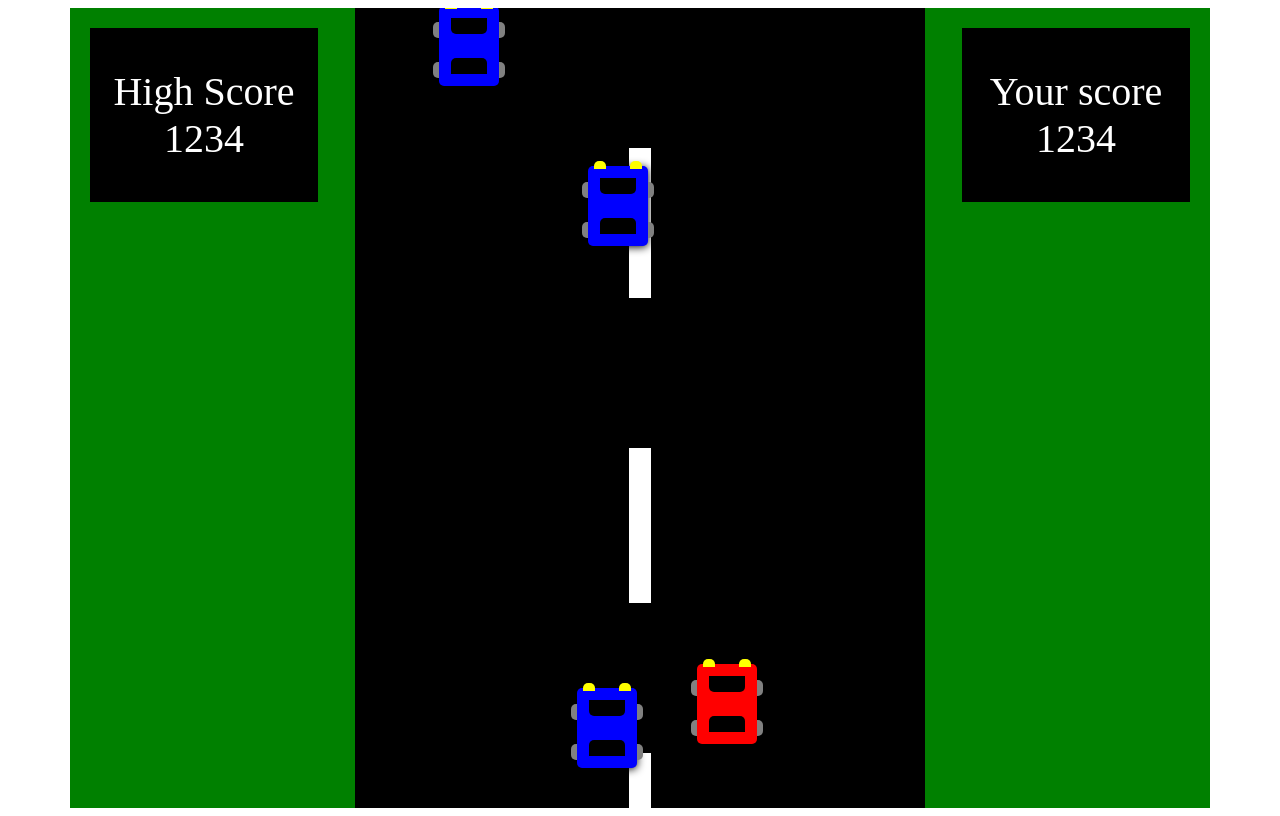
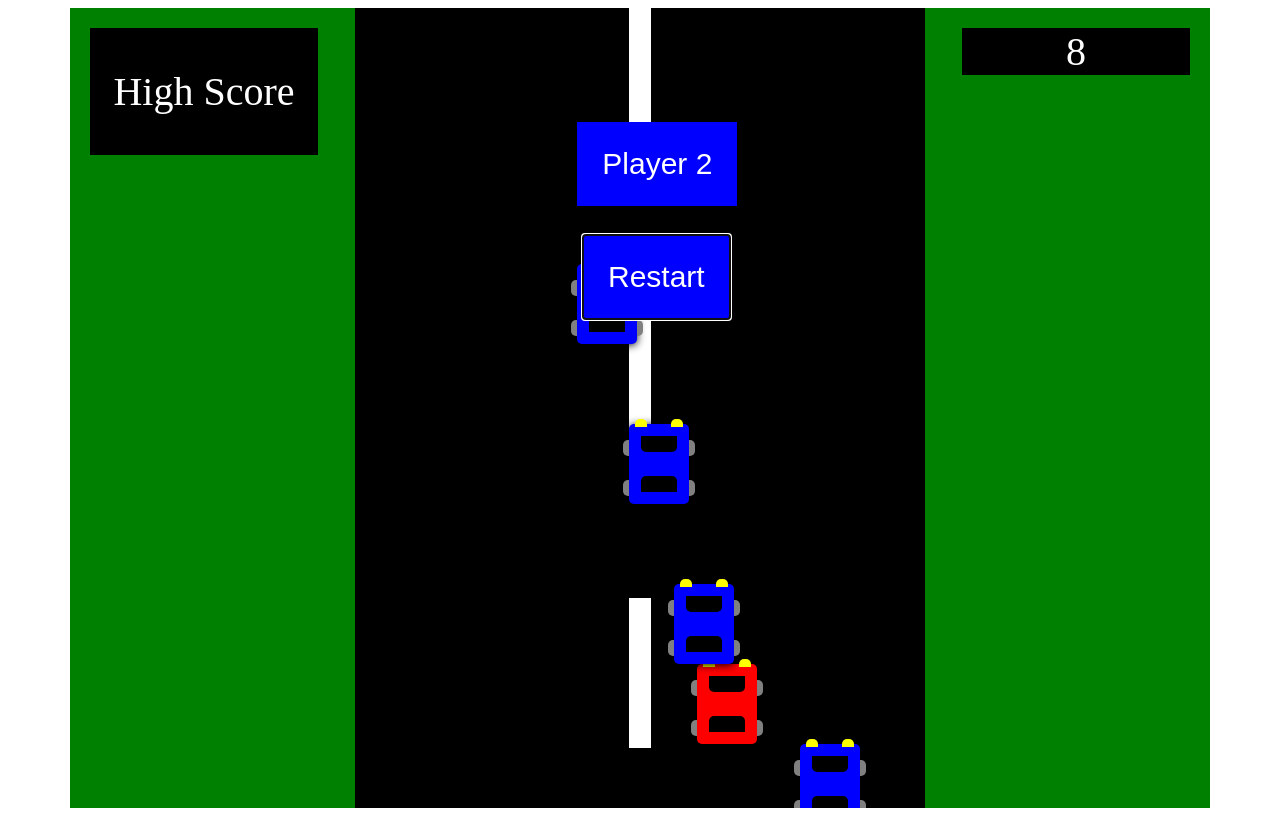
Before and after one commit to Sivachel/Spartaglobal_Project1, a plain HTML site: page index.html in a window 1280 px wide. Drawn offline with nearby package versions, Linux system fonts and the light colour scheme.

Commit message:
working single player game

```diff
--- a/css/style.css
+++ b/css/style.css
@@ -161,7 +161,7 @@
 
 #car_1 {
   bottom: 20%;
-  left: 64%;
+  left: 78%;
   background-color:blue;
 }
 
@@ -184,9 +184,25 @@
 }
 
 #restart {
-  display: none;
+  border: none;
+  padding: 25px;
+  color: white;
+  background-color: blue;
+  font-size: 30px;
+  margin-top: 5%;
+  margin-left: 40%;
+  position: relative;
+  z-index: 1000;
 }
 
-#player2turndiv{
-  display: none;
+#player2turn{
+  border: none;
+  padding: 25px;
+  color: white;
+  background-color: blue;
+  font-size: 30px;
+  margin-top: 20%;
+  margin-left: 39%;
+  position: relative;
+  z-index: 1000;
 }
--- a/index.html
+++ b/index.html
@@ -10,11 +10,9 @@
   <body>
     <div class="bigContainer">
       <div class="highscore">
-        <p>High Score <span>1234</span> </p>
+        <p>High Score </p>
       </div>
-      <div class="yourscore">
-        <p>Your score <span>1234</span> </p>
-      </div>
+      <div class="yourscore">0</div>
       <div class="container">
         <div id="line_1" class="line_1"></div>
         <div id="line_2" class="line_1"></div>
@@ -71,11 +69,11 @@
           <div class="b_tyre_l"></div>
           <div class="b_tyre_r"></div>
         </div>
-        <div id="player2turndiv"class="player2turndiv">
-          <button id="player2turn"type="button" name="button"> Player 2<span>Press Enter</span> </button>
+        <div id="player2turndiv">
+          <button id="player2turn"type="button" name="button"> Player 2 </button>
         </div>
-        <div id="restart_div"class="restartdiv">
-          <button id=restart type="button" name="button">Restart <span>Press Esc</span> </button>
+        <div id="restart_div">
+          <button id=restart type="button" name="button">Restart</button>
         </div>
       </div>
     </div>
--- a/js/main.js
+++ b/js/main.js
@@ -14,10 +14,10 @@ $(document).ready(function() {
   var car_2 = $('#car_2');
   var car_3 = $('#car_3');
   var car_4 = $('#car_4');
-  var player2turndiv = $('#player2turndiv')
+  var player2turndiv = $('#player2turndiv').hide();
   var player2turn_btn = $('#player2turn');
-  var restart_div = $('#restart_div');
-  var restart_btn = $('#restart')
+  var restart_div = $('#restart_div').hide();
+  var restart_btn = $('#restart');
 
 // Moving user car up, down, right and left
 // declaring initial variables
@@ -97,6 +97,19 @@ $(document).ready(function() {
 // Repeat function for tracks and other cars
   animateWhole = requestAnimationFrame(repeat);
   function repeat() {
+    if (collision(car,car_1) || collision(car,car_2) || collision(car,car_3) || collision(car,car_4)){
+      stop_game();
+      return;
+    }
+    score_counter++;
+    if (score_counter % 10 == 0) {
+      yourscore.text(parseInt(yourscore.text()) + 1);
+    }
+    if (score_counter % 250 == 0) {
+      speed++;
+      line_speed++;
+    }
+
     car_down(car_1);
     car_down(car_2);
     car_down(car_3);
@@ -108,8 +121,6 @@ $(document).ready(function() {
 
     animateWhole = requestAnimationFrame(repeat);
     }
-
-
 
   function car_down(car) {
     var car_current_top = parseInt(car.css('top'));
@@ -127,8 +138,41 @@ $(document).ready(function() {
     }
     line.css('top', line_current_top + line_speed);
   }
+  restart_btn.click(function(){
+  location.reload();
+});
+  // player2player2turn_btn.click(function(){
+  // requestAnimationFrame(repeat);
+  // })
+  function stop_game() {
+    game_over = true;
+    cancelAnimationFrame(animateWhole);
+    cancelAnimationFrame(move_left);
+    cancelAnimationFrame(move_up);
+    cancelAnimationFrame(move_down);
+    cancelAnimationFrame(move_right);
+    restart_div.slideDown();
+    restart_btn.focus();
+    player2turndiv.slideDown();
+  }
 
+  function collision($div1, $div2) {
+    var x1 = $div1.offset().left;
+    var y1 = $div1.offset().top;
+    var h1 = $div1.outerHeight(true);
+    var w1 = $div1.outerWidth(true);
+    var b1 = y1 + h1;
+    var r1 = x1 + w1;
+    var x2 = $div2.offset().left;
+    var y2 = $div2.offset().top;
+    var h2 = $div2.outerHeight(true);
+    var w2 = $div2.outerWidth(true);
+    var b2 = y2 + h2;
+    var r2 = x2 + w2;
 
+    if (b1 < y2 || y1 > b2 || r1 < x2 || x1 > r2) return false;
+    return true;
+  }
 
 
 });
```
